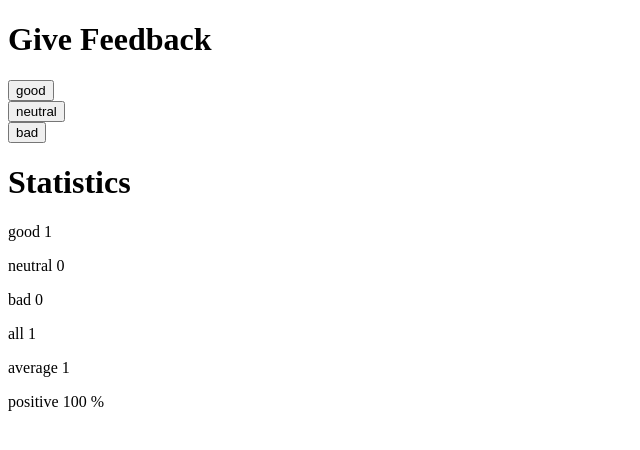
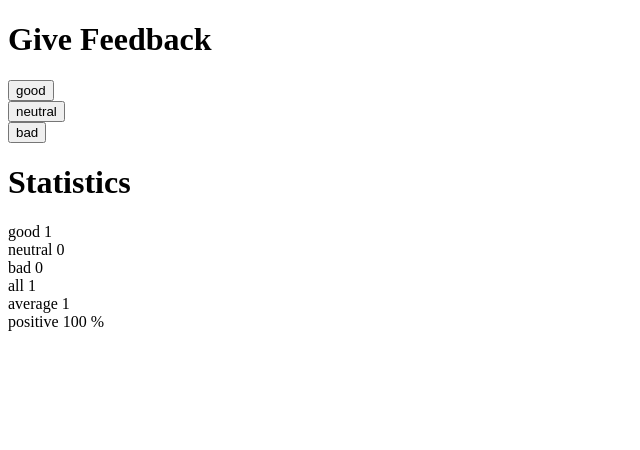
Before and after one commit to adhanif/Full_Stack_Open_Part1, a React (Vite) app in the folder unicafe/: page / in a window 1280 px wide. Both pictures are taken after a click on the button "good". Shown: the top 450 px of the page, without its empty margins (0-640 px from the left). Built offline with nearby package versions, Linux system fonts and the light colour scheme.

Commit message:
Exercice 1.11 unicafe step6  completed

```diff
--- /dev/null
+++ b/unicafe/src/components/StatisticLine.jsx
@@ -0,0 +1,9 @@
+import React from "react";
+
+export default function StatisticLine({ text, value }) {
+  return (
+    <div>
+      {text} {value}
+    </div>
+  );
+}
--- a/unicafe/src/components/Statistics.jsx
+++ b/unicafe/src/components/Statistics.jsx
@@ -1,18 +1,27 @@
 import React from "react";
+import StatisticLine from "./StatisticLine";
 
 export default function Statistics({ good, neutral, bad }) {
   let total = good + neutral + bad;
+  let average = (good - bad) / total;
+  let positive = (good / total) * 100;
   return (
     <div>
       {total ? (
         <>
           <h1>Statistics</h1>
-          <p>good {good}</p>
+          <StatisticLine text="good" value={good} />
+          <StatisticLine text="neutral" value={neutral} />
+          <StatisticLine text="bad" value={bad} />
+          <StatisticLine text="all" value={total} />
+          <StatisticLine text="average" value={average} />
+          <StatisticLine text="positive" value={`${positive} %`} />
+          {/* <p>good {good}</p>
           <p>neutral {neutral}</p>
           <p>bad {bad}</p>
           <p>all {total}</p>
-          <p>average {(good - bad) / total}</p>
-          <p>positive {(good / total) * 100} %</p>
+          <p>average {}</p>
+          <p>positive {} %</p> */}
         </>
       ) : (
         <>
```
